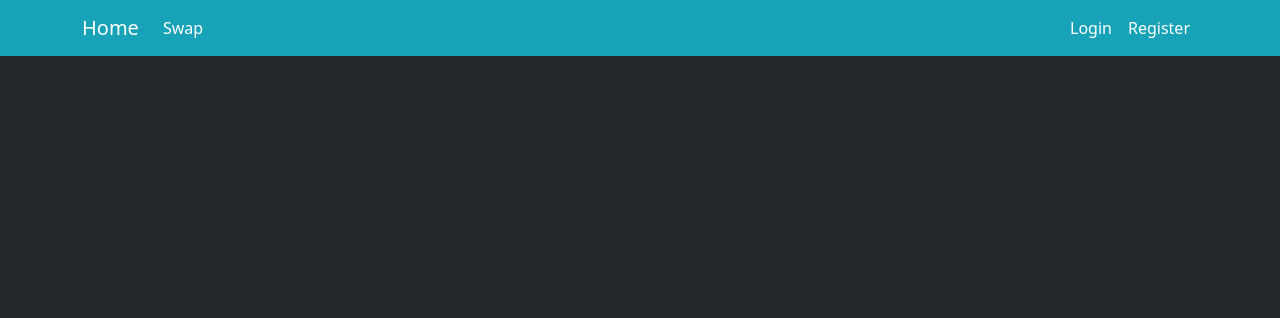
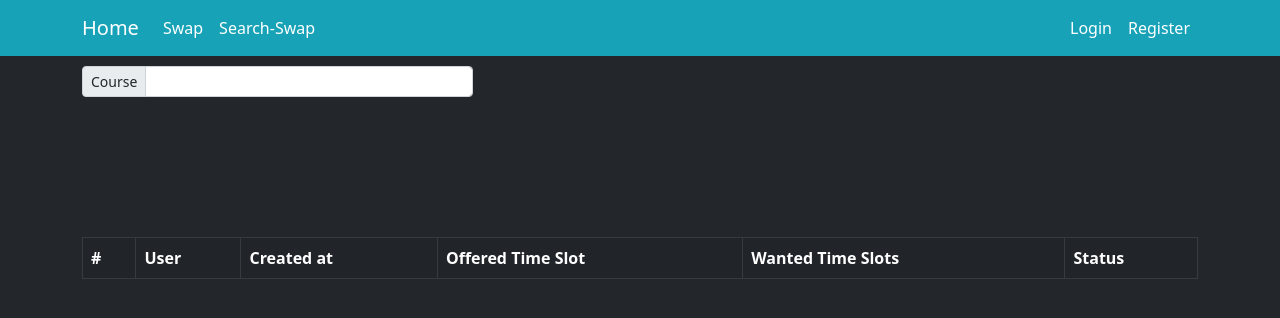
Before and after one commit to AliKhalaf1/courseMap-Front-end, a React (Create React App) app: page /explore-request in a window 1280 px wide. Shown: the top 318 px of the page. Built offline with nearby package versions, Linux system fonts and the light colour scheme.

Commit message:
Finished explore swap requests

```diff
--- a/src/App.js
+++ b/src/App.js
@@ -6,6 +6,7 @@ import Register from './Modules/Register/Register';
 import Swap from './Modules/Swap/Swap';
 import User from './Modules/User';
 import SwapStatus from './Modules/SwapStatus/SwapStatus';
+import ExploreSwapRequests from './Modules/ExploreSwapRequests/ExploreSwapRequests';
 import './App.css';
 
 function App() {
@@ -19,6 +20,7 @@ function App() {
         <Route path="/swap" element={<Swap />} />
         <Route path="/user" element={<User />} />
         <Route path="/swapstatus" element={<SwapStatus />} />
+        <Route path="/explore-request" element={<ExploreSwapRequests />} />
       </Routes>
     </>
   );
--- /dev/null
+++ b/src/Modules/ExploreSwapRequests/ExploreSwapRequests.jsx
@@ -0,0 +1,93 @@
+import React, { useState } from 'react';
+import Container from 'react-bootstrap/Container';
+import Row from 'react-bootstrap/Row';
+import Form from 'react-bootstrap/Form';
+import InputGroup from 'react-bootstrap/InputGroup';
+import Dropdown from 'react-bootstrap/Dropdown';
+import DropdownButton from 'react-bootstrap/DropdownButton';
+import Button from 'react-bootstrap/Button';
+import swapServices from '../Swap/Services/swap.services';
+import authHeader from '../../Global/auth-header';
+import Table from 'react-bootstrap/Table';
+import exploreSwapRequestsServices from './Services/exploreSwapRequests.service';
+import Loader from '../Loader/Loader';
+import globalFunctions from '../../Global/functions';
+const ExploreSwapRequests = () => {
+  const [loading, setLoading] = useState(false);
+  //data for picking subject
+  const [filteredData, setFilteredData] = useState([]);
+  const [subjectWordEntered, setSubjectWordEntered] = useState('');
+  const [listOfRequests, setlistOfRequests] = useState();
+
+  const handlePickingSubject = (value) => {
+    setLoading(true);
+    setFilteredData([]);
+    setSubjectWordEntered(value.name);
+    exploreSwapRequestsServices.getAllSwapRequests(value.code).then((response) => {
+        console.log(response)
+        setLoading(false)
+        setlistOfRequests(response)
+      });
+  };
+
+  const handleQuery = (event) => {
+    const searchWord = event.target.value;
+    setSubjectWordEntered(searchWord);
+    swapServices.getCoursesQuery(searchWord).then((response) => {
+      setFilteredData(response);
+    });
+  };
+
+  return (
+    <Container>
+      <div className="input_group">
+        <InputGroup size="sm">
+          <InputGroup.Text>Course</InputGroup.Text>
+          <Form.Control value={subjectWordEntered} onChange={handleQuery} className="formControl" />
+        </InputGroup>
+        {filteredData.length !== 0 && (
+          <div className="queryResult">
+            {filteredData.map((value, key) => (
+              <div key={key} className="dataItem" onClick={() => handlePickingSubject(value)}>
+                <p>{value.name} </p>
+              </div>
+            ))}
+          </div>
+        )}
+      </div>
+      {loading ? <Loader /> :
+      <Table striped bordered hover variant="dark" className="mt-3">
+            <thead>
+            <tr>
+                <th>#</th>
+                <th>User</th>
+                 <th>Created at</th>
+                <th>Offered Time Slot</th>
+                <th>Wanted Time Slots</th>
+                <th>Status</th>
+            </tr>
+          </thead>
+          <tbody>
+            {listOfRequests && (listOfRequests.map((value, key) => (
+              <tr key={key}>
+                <td>{key + 1}</td>
+                <td>{value.user}</td>
+                <td>{globalFunctions.dateToString(value.createdAt)}</td>
+                <td>{globalFunctions.timeToString(value.offeredTimeslot)}</td>
+                <td>
+                  {value.wantedTimeslots.map((time, wantedTimeslotsKey) => (
+                    <p key={wantedTimeslotsKey}>{globalFunctions.timeToString(time)}</p>
+                  ))}
+                </td>
+
+                <td>{value.status}</td>
+              </tr>
+            )))}
+          </tbody>
+      </Table>
+      }
+    </Container>
+  );
+};
+
+export default ExploreSwapRequests;
--- /dev/null
+++ b/src/Modules/ExploreSwapRequests/Services/exploreSwapRequests.service.jsx
@@ -0,0 +1,13 @@
+import axios from 'axios';
+import configs from '../../../Global/config';
+import authHeader from '../../../Global/auth-header';
+
+const getAllSwapRequests = (courseId) =>
+  axios.get(`${configs.API_BASE_URL}/swap-requests/courses/${courseId}`).then((response) => {
+    return response.data;
+  });
+
+const exploreSwapRequestsServices = {
+  getAllSwapRequests
+};
+export default exploreSwapRequestsServices;
--- a/src/Modules/Header/Header.jsx
+++ b/src/Modules/Header/Header.jsx
@@ -25,6 +25,7 @@ const Header = () => {
           <Navbar.Collapse id="responsive-navbar-nav">
             <Nav className="me-auto">
               <Nav.Link href="/swap">Swap</Nav.Link>
+              <Nav.Link href="/explore-request">Search-Swap</Nav.Link>
               {loggedIn ? (
                 <>
                   <Nav.Link href="/swapstatus">My Swap Status</Nav.Link>
--- a/src/Modules/Login/Login.jsx
+++ b/src/Modules/Login/Login.jsx
@@ -41,7 +41,7 @@ const Login = () => {
   return (
     <section className="register-container">
       <div className="card">
-        <h2 className="">Register</h2>
+        <h2>Login</h2>
         <form onSubmit={handleSubmit(onSubmit)}>
           <input type="email" className="form-control" placeholder="Email" {...register('email')} />
           <input
--- a/src/Modules/SwapStatus/Services/swapStatus.services.jsx
+++ b/src/Modules/SwapStatus/Services/swapStatus.services.jsx
@@ -15,7 +15,9 @@ const declineSwapRequest = (id) =>
     .then((response) => {
       return response.data;
     });
-export default {
+
+const swapStatusServices = {
   acceptSwapRequest,
   declineSwapRequest
 };
+export default swapStatusServices;
--- a/src/Modules/User/services/userSwapRequests.services.jsx
+++ b/src/Modules/User/services/userSwapRequests.services.jsx
@@ -12,7 +12,9 @@ const deleteRequest = (reqId) =>
     .then((response) => {
       return response;
     });
-export default {
+
+const userSwapRequestsServices = {
   getUserRequests,
   deleteRequest
 };
+export default userSwapRequestsServices;
```
Also changed, not shown: src/Modules/ExploreSwapRequests/ExploreSwapRequests.scss (added).
